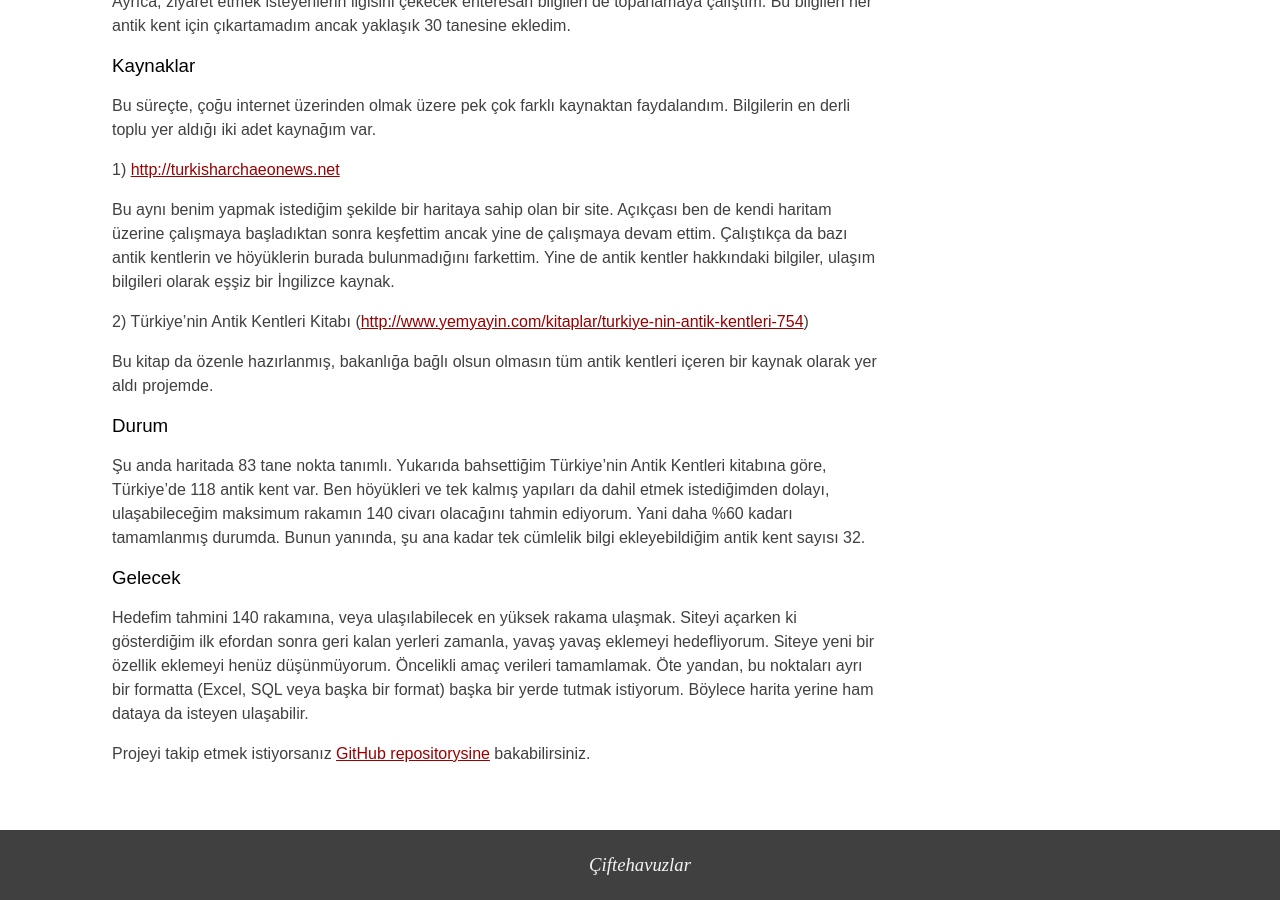
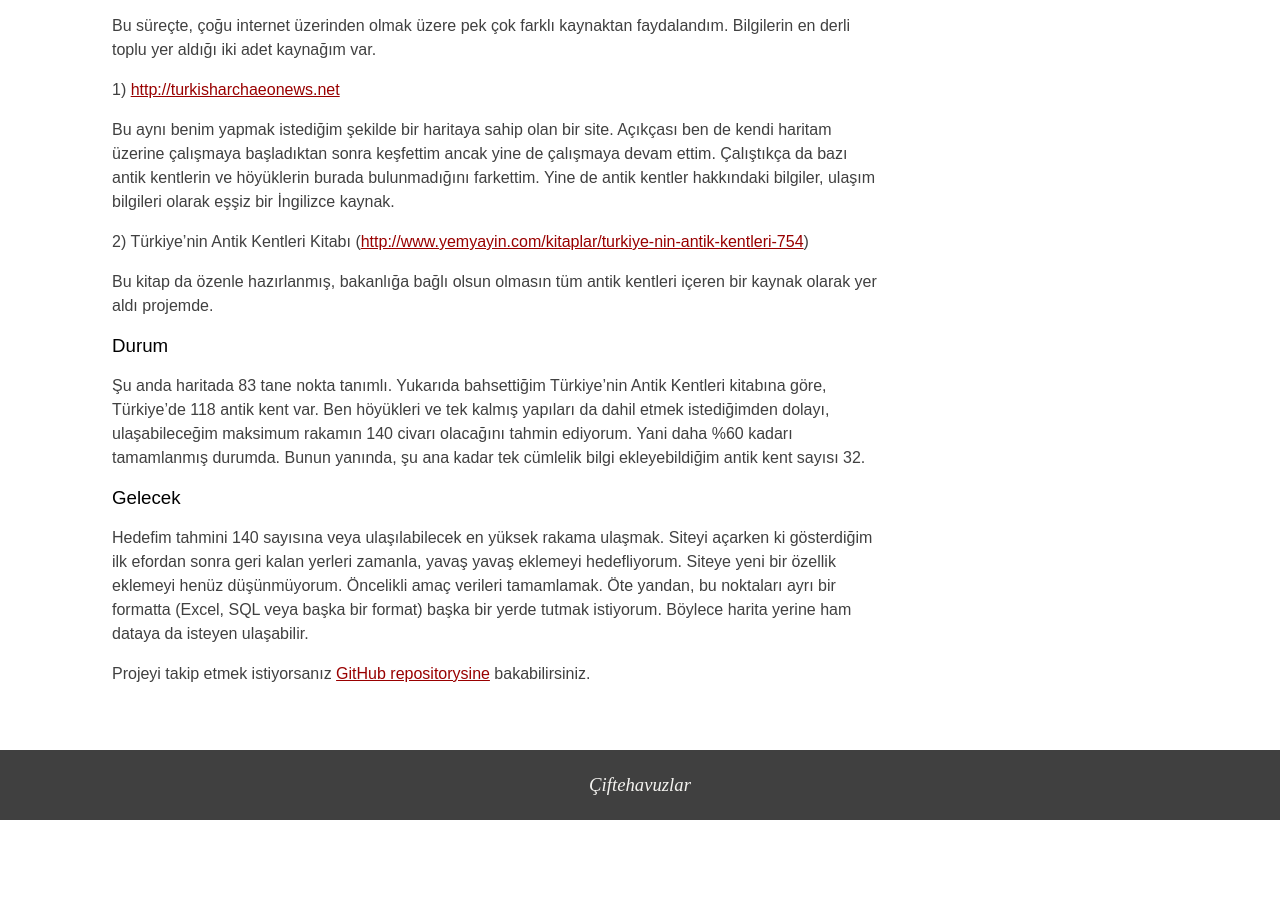
Before and after one commit to raicem/ciftehavuz, a Jekyll site: the page built from _posts/2017-08-28-turkiyenin-antik-kentleri.md, in a window 1280 px wide and 900 px high, scrolled down 2159 px. Built offline with Jekyll 4.4.1, drawn with Linux system fonts in a browser that asks for light colours; nearby versions of some CDN libraries; after the commit the page ends 2979 px from its top, so only the background shows below that.

Commit message:
fixing some errors

```diff
--- a/_posts/2017-08-28-turkiyenin-antik-kentleri.md
+++ b/_posts/2017-08-28-turkiyenin-antik-kentleri.md
@@ -50,6 +50,6 @@
 Şu anda haritada 83 tane nokta tanımlı. Yukarıda bahsettiğim Türkiye'nin Antik Kentleri kitabına göre, Türkiye'de 118 antik kent var. Ben höyükleri ve tek kalmış yapıları da dahil etmek istediğimden dolayı, ulaşabileceğim maksimum rakamın 140 civarı olacağını tahmin ediyorum. Yani daha %60 kadarı tamamlanmış durumda. Bunun yanında, şu ana kadar tek cümlelik bilgi ekleyebildiğim antik kent sayısı 32.
 
 ### Gelecek
-Hedefim tahmini 140 rakamına, veya ulaşılabilecek en yüksek rakama ulaşmak. Siteyi açarken ki gösterdiğim ilk efordan sonra geri kalan yerleri zamanla, yavaş yavaş eklemeyi hedefliyorum. Siteye yeni bir özellik eklemeyi henüz düşünmüyorum. Öncelikli amaç verileri tamamlamak. Öte yandan, bu noktaları ayrı bir formatta (Excel, SQL veya başka bir format) başka bir yerde tutmak istiyorum. Böylece harita yerine ham dataya da isteyen ulaşabilir.
+Hedefim tahmini 140 sayısına veya ulaşılabilecek en yüksek rakama ulaşmak. Siteyi açarken ki gösterdiğim ilk efordan sonra geri kalan yerleri zamanla, yavaş yavaş eklemeyi hedefliyorum. Siteye yeni bir özellik eklemeyi henüz düşünmüyorum. Öncelikli amaç verileri tamamlamak. Öte yandan, bu noktaları ayrı bir formatta (Excel, SQL veya başka bir format) başka bir yerde tutmak istiyorum. Böylece harita yerine ham dataya da isteyen ulaşabilir.
 
 Projeyi takip etmek istiyorsanız [GitHub repositorysine](https://github.com/raicem/ancient-cities-turkey/) bakabilirsiniz.
```
Also changed, not shown: assets/harita.jpg, assets/harita2.jpg, assets/harita3.jpg.
